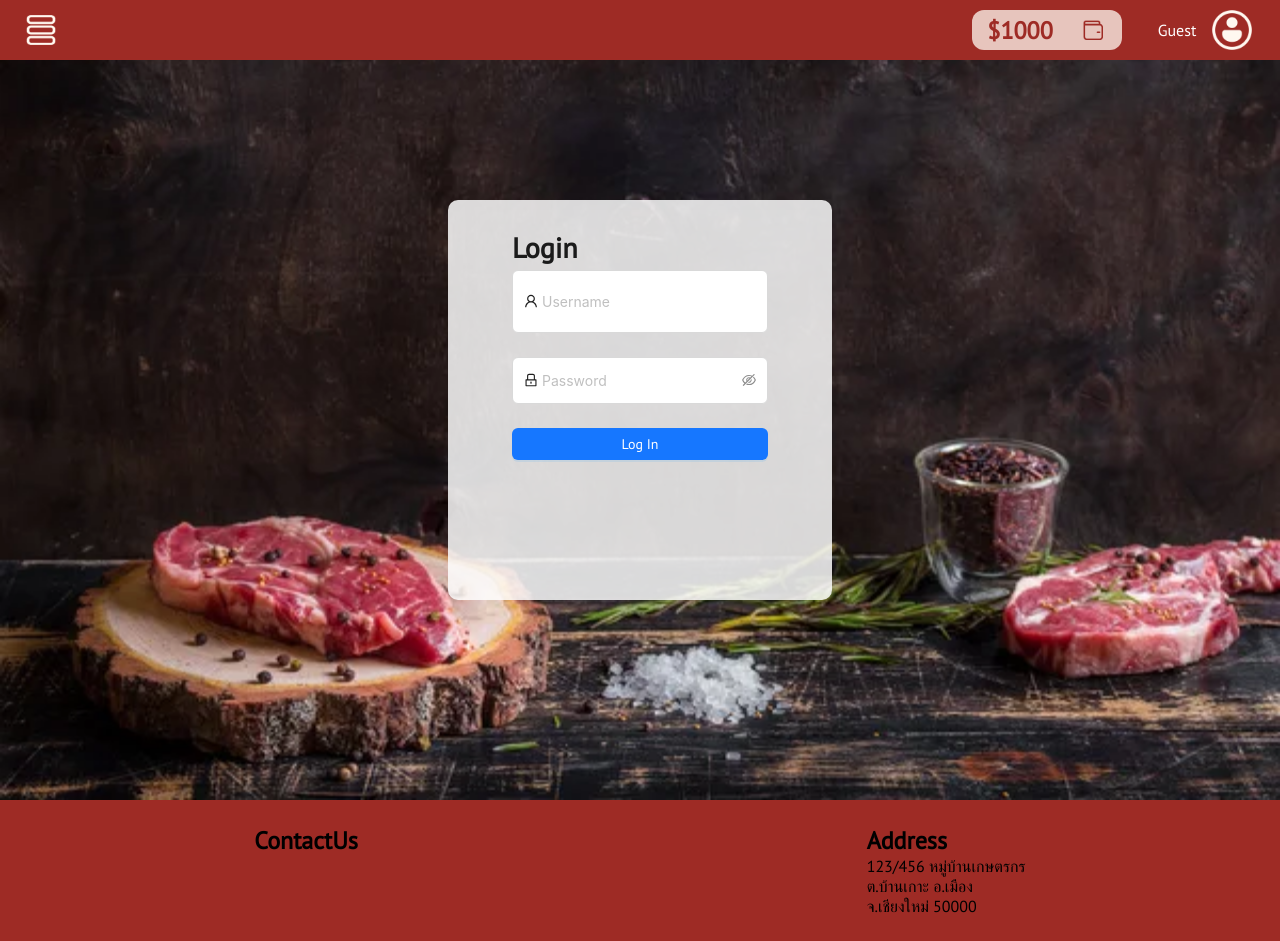
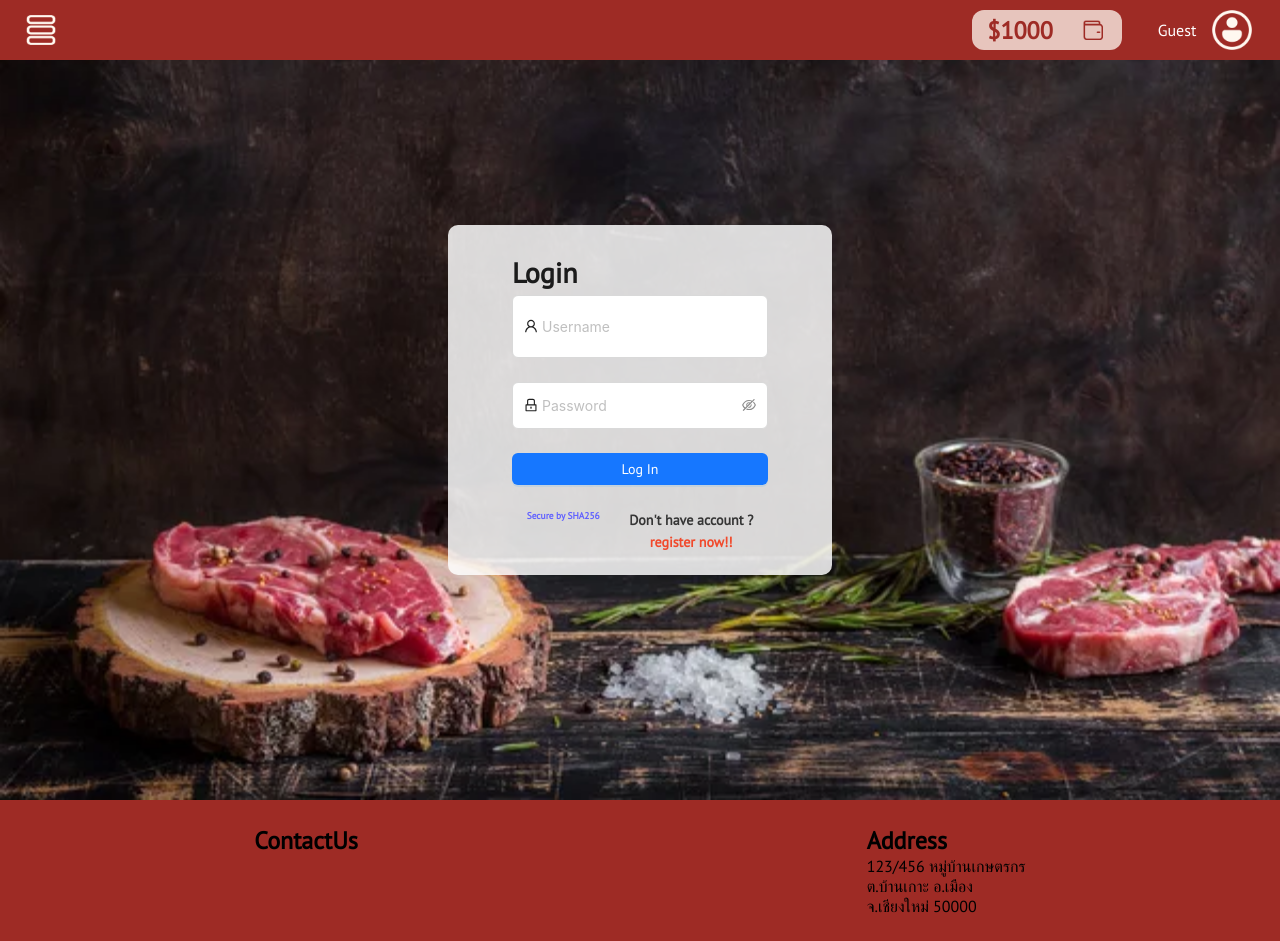
Before and after one commit to Kami0rn/Project, a React (Create React App) app in the folder frontend/: page /login in a window 1280 px wide. Built offline with nearby package versions, Linux system fonts and the light colour scheme.

Commit message:
Dont have acc??

```diff
--- a/frontend/src/pages/login/Login.module.css
+++ b/frontend/src/pages/login/Login.module.css
@@ -16,6 +16,7 @@
     margin-bottom: 8%;
     position: absolute;
     /* overflow: hidden; */
+    height: 350px;
 }
 .bg {
     width: 100%;
@@ -25,3 +26,25 @@
     width: 100%;
     height: 100%;
 }
+.noRegist{
+    display: flex;
+    flex-direction: row;
+    justify-content: space-around;
+    align-content: space-around;
+}
+.noRegist h6{
+    color: rgb(97, 97, 255);
+
+    height: fit-content;
+}
+.regisText{
+    color: rgb(241, 73, 43);
+    text-underline-position: below;
+    text-underline-offset: 2px;
+}
+.Link{
+    display: flex;
+    flex-direction: column;
+    justify-content: center;
+    align-items: center;
+}
--- a/frontend/src/pages/login/Login.tsx
+++ b/frontend/src/pages/login/Login.tsx
@@ -1,5 +1,5 @@
 import React, { useState } from 'react';
-import { useNavigate } from 'react-router-dom'; // Use useNavigate instead of useHistory
+import { useNavigate , Link } from 'react-router-dom'; // Use useNavigate instead of useHistory
 import { Form, Input, Button, message } from 'antd';
 import { UserOutlined, LockOutlined } from '@ant-design/icons';
 import { GetCustomerByHash } from "../../services/http/customer/customer";
@@ -100,7 +100,16 @@ const Login = () => {
             Log In
           </Button>
         </Form.Item>
+        <div className={styles.noRegist}>
+          <h6> Secure by SHA256 </h6>
+          <Link to='/register' className={styles.Link}>
+            <h4>Don't have account ?</h4>
+            <h4 className={styles.regisText}>register now!!</h4>
+          </Link>
+        </div>
+
       </Form>
+
     </div>
   );
 };
```
